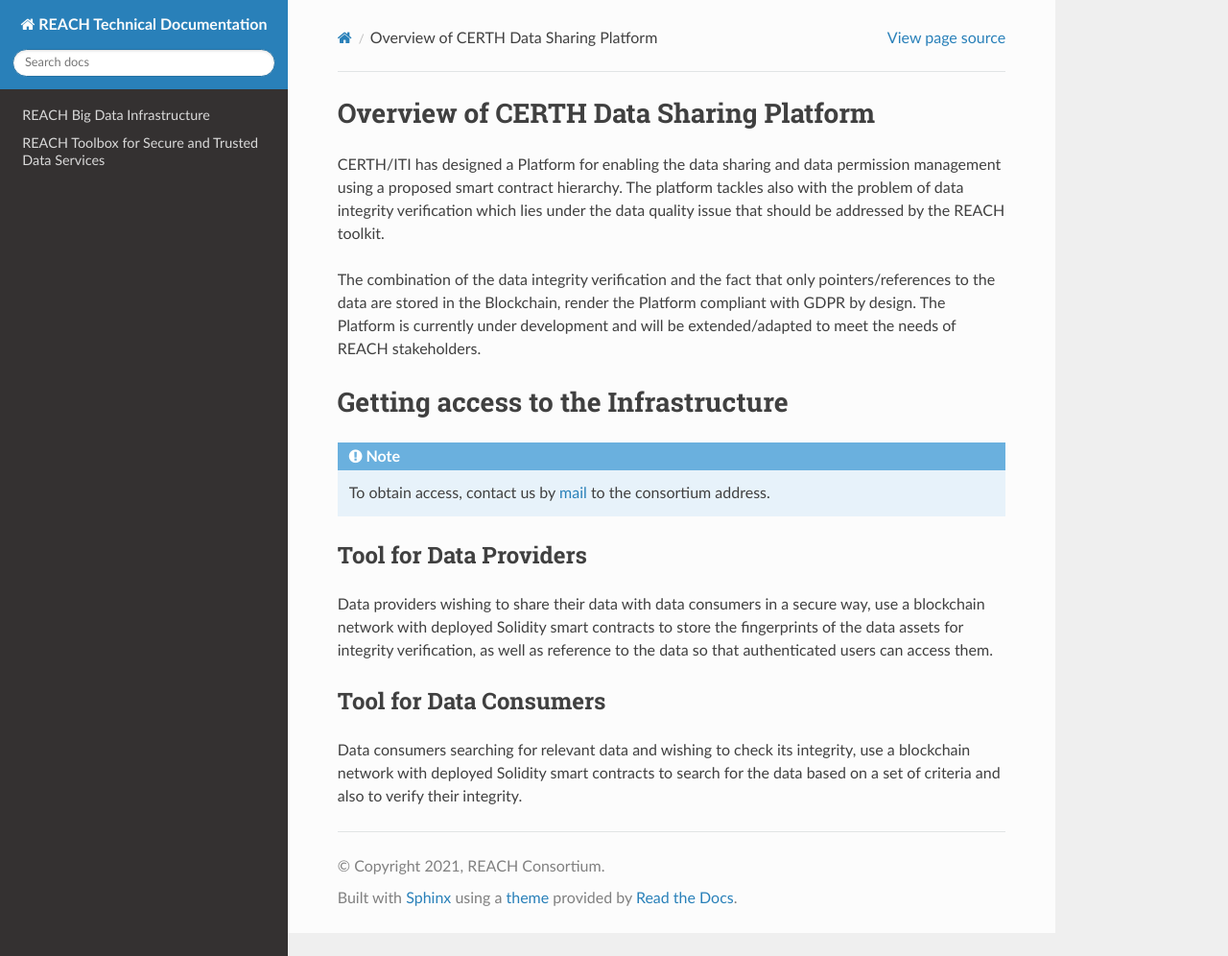
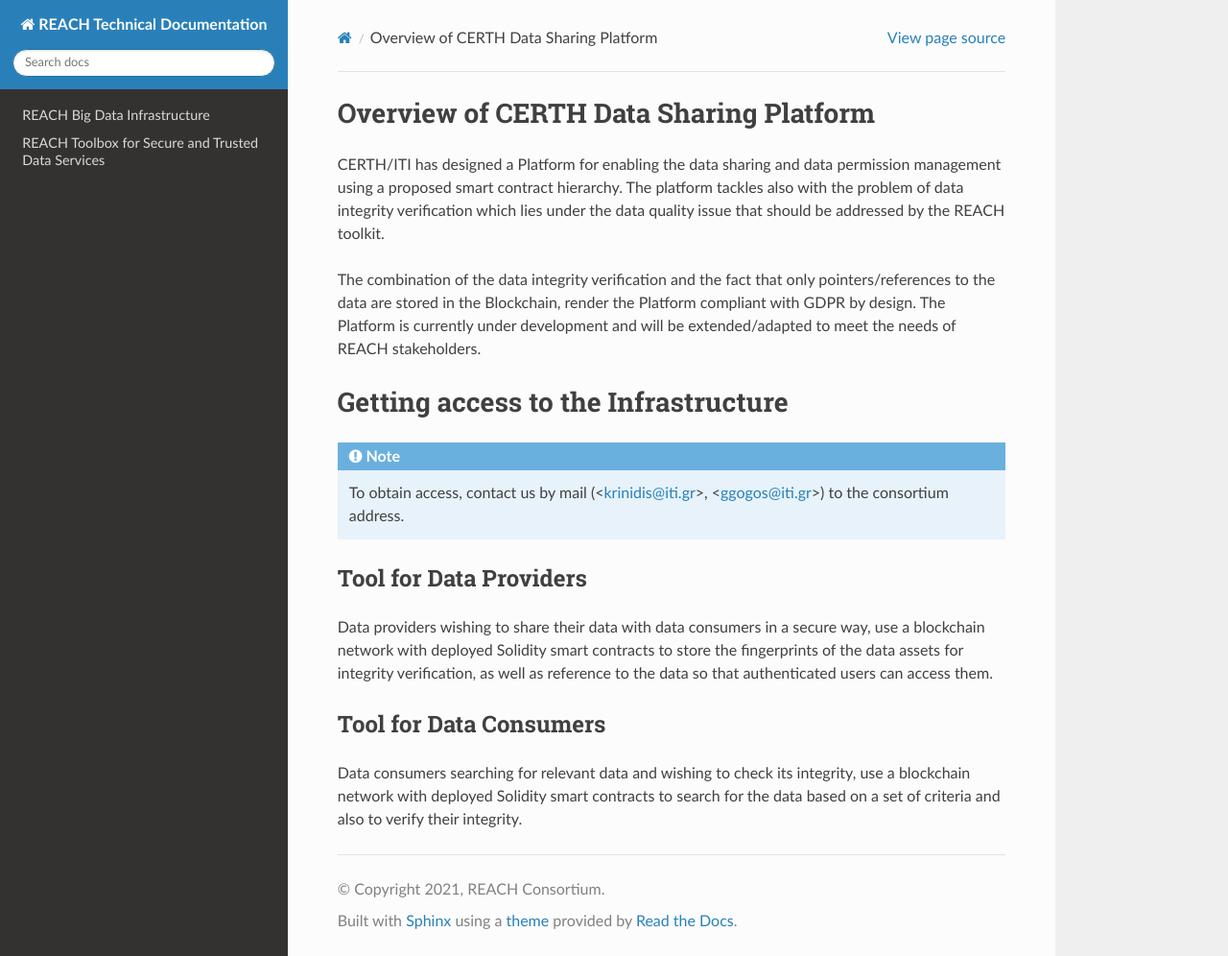
Before and after one commit to bobot/reach-tech-doc, a Sphinx documentation site: the page built from source/reach-toolbox/CERTH/CERTH-Data-Sharing-Platform.rst, in a window 1280 px wide and 996 px high. Shown: the whole window at 96% size. Built offline with Sphinx 7.4.7 and the Read the Docs theme 2.0.0, drawn with Linux system fonts in a browser that asks for light colours; some of the changed lines change nothing that is shown.

Commit message:
Update CERTH-Data-Sharing-Platform.rst

```diff
--- a/source/reach-toolbox/CERTH/CERTH-Data-Sharing-Platform.rst
+++ b/source/reach-toolbox/CERTH/CERTH-Data-Sharing-Platform.rst
@@ -9,7 +9,7 @@ Getting access to the Infrastructure
 ====================================
 
 .. note::
-  To obtain access, contact us by  `mail <krinidis@iti.gr>`_ to the consortium address.
+  To obtain access, contact us by mail (<krinidis@iti.gr>, <ggogos@iti.gr>) to the consortium address.
 
 Tool for Data Providers
 -----------------------
```
